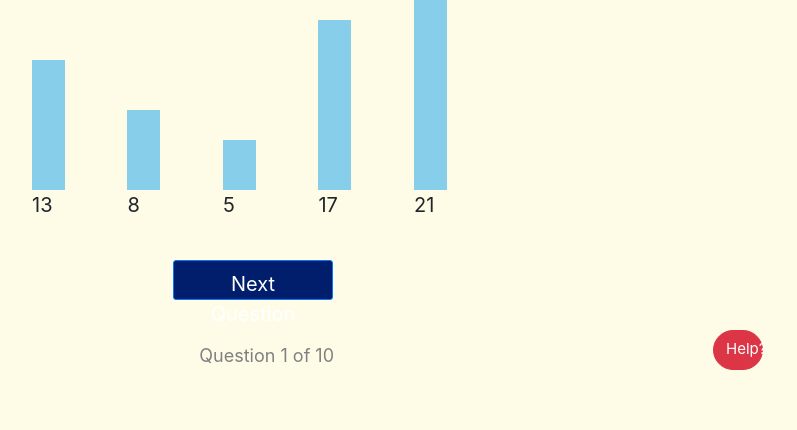
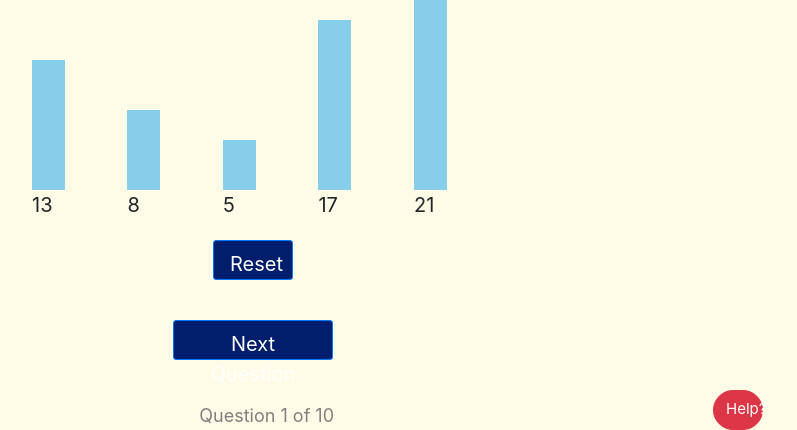
Before and after one commit to amalik3099/sorting-visualizer, a Flask app: page /quiz/1 in a window 1280 px wide. Shown: the part 412-842 px from the top of the page, without its empty margins (392-1189 px from the left). Before the commit the page ends 782 px from the top, so only its background shows below. Run offline with Flask 2, Linux system fonts and the light colour scheme; some libraries are stand-ins or nearby versions.

Commit message:
reset button for quiz

```diff
--- a/static/draggable_quiz.js
+++ b/static/draggable_quiz.js
@@ -38,9 +38,30 @@ function submitRecord() {
     save_answer(new_record)
 }
 
+
+function showBars(quiz_data) {
+    $.each(quiz_data.input, function (index, val) {
+
+        let str1 = "#input".concat(index.toString());
+        let str2 = "#quizbar".concat(index.toString());
+        var parent = $(str1),
+            child = parent.children(str2);
+        child.height(val * 10)
+
+        $('#sortable').sortable({
+
+        });
+    });
+}
+
+
 $(document).ready(function () {
+
     $("#error_handler").hide()
-
+    showBars(quiz_data);
+    $("#reset_btn").click(function () {
+        location.reload()
+    });
 
 
     $("#next_btn").click(function () {
@@ -50,4 +71,8 @@ $(document).ready(function () {
         window.location.href = "/quiz/" + (parseInt(quiz_data["id"]) + 1)
 
     })
+
+
+
+
 })
--- a/templates/draggable_quiz.html
+++ b/templates/draggable_quiz.html
@@ -7,22 +7,29 @@
     quiz_data = {{ quiz_data | tojson }}
     id = {{ id | tojson }}
 
-    $(document).ready(function () {
-        $.each(quiz_data.input, function (index, val) {
+    // function showBars(quiz_data) {
+    //     $.each(quiz_data.input, function (index, val) {
 
-            let str1 = "#input".concat(index.toString());
-            let str2 = "#quizbar".concat(index.toString());
-            var parent = $(str1),
-                child = parent.children(str2);
-            child.height(val * 10)
+    //         let str1 = "#input".concat(index.toString());
+    //         let str2 = "#quizbar".concat(index.toString());
+    //         var parent = $(str1),
+    //             child = parent.children(str2);
+    //         child.height(val * 10)
 
-            $('#sortable').sortable({
+    //         $('#sortable').sortable({
 
-            });
-        });
+    //         });
+    //     });
+    // }
 
+    // $(document).ready(function () {
 
-    })
+    //     showBars(quiz_data);
+    //     $("#reset_btn").click(function () {
+    //         location.reload()
+    //     });
+
+    // })
 </script>
 <script type="text/javascript" src="{{ url_for('static', filename = 'draggable_quiz.js') }}"></script>
 
@@ -83,6 +90,13 @@
 
         </div>
 
+        <div class="center topPadding">
+            <button type="button" class="btn btn-primary btn-lg next_button" id="reset_btn" aria-label="Left Align">
+                <span class="glyphicon glyphicon-repeat" aria-hidden="true"></span>
+                <span>Reset</span>
+            </button>
+        </div>
+
         <div class="bottombutton center">
             <button type="button" class="btn btn-primary btn-lg next_button" id="next_btn" aria-label="Left Align">
                 <span class="glyphicon glyphicon-chevron-right" aria-hidden="true"></span>
```
Also changed, not shown: static/main.css (line endings or trailing spaces).
